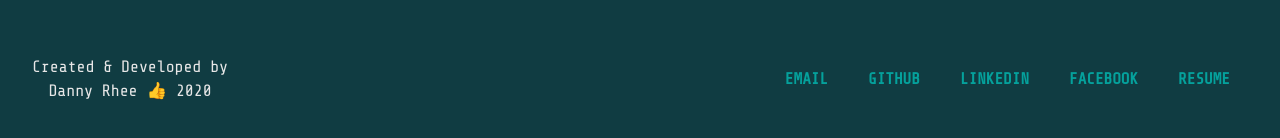
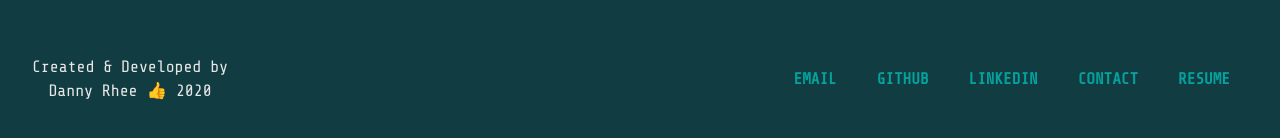
Before and after one commit to Gimorhee/portfolio-v2, a React (Create React App) app: page / in a window 1280 px wide. Shown: the part 7733-7871 px from the top of the page. Built offline with nearby package versions, Linux system fonts and the light colour scheme.

Commit message:
Removed facebook and added contact

```diff
--- a/src/components/Footer.js
+++ b/src/components/Footer.js
@@ -38,9 +38,9 @@ function Footer() {
             <span className="FooterLink">LINKEDIN</span>
             <i className="fab fa-linkedin FooterLinkLogo"></i>
           </a>
-          <a href="https://www.facebook.com/" target="_blank">
-            <span className="FooterLink">FACEBOOK</span>
-            <i className="fab fa-facebook-square FooterLinkLogo"></i>
+          <a href="tel:604-788-7787" target="_blank">
+            <span className="FooterLink">CONTACT</span>
+            <i className="fas fa-phone-square FooterLinkLogo"></i>
           </a>
           <a
             href="https://resume.creddle.io/resume/2x8ao7cjdbn"
```
